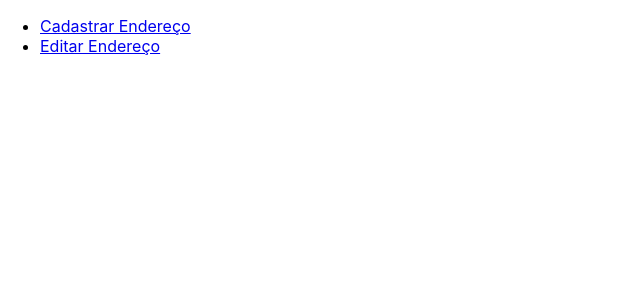
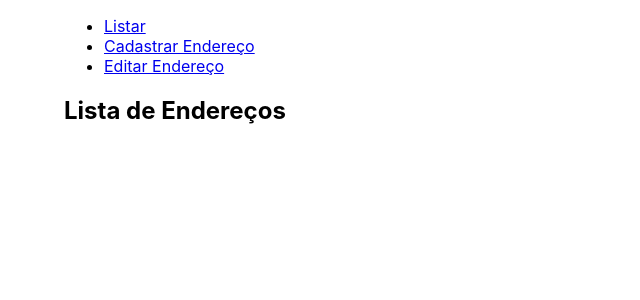
Before and after one commit to yancostasc/BeyondTheBytes, a React (Create React App) app in the folder interplanet-express/: page / in a window 1280 px wide. Shown: the top 300 px of the page, without its empty margins (0-640 px from the left). Built offline with nearby package versions, Linux system fonts and the light colour scheme.

Commit message:
Feat: listar funcionando e material ui baixado para uso futuro

```diff
--- a/interplanet-express/package.json
+++ b/interplanet-express/package.json
@@ -3,6 +3,9 @@
   "version": "0.1.0",
   "private": true,
   "dependencies": {
+    "@emotion/react": "^11.11.4",
+    "@emotion/styled": "^11.11.5",
+    "@mui/material": "^5.15.18",
     "@testing-library/jest-dom": "^5.17.0",
     "@testing-library/react": "^13.4.0",
     "@testing-library/user-event": "^13.5.0",
--- a/interplanet-express/src/App.tsx
+++ b/interplanet-express/src/App.tsx
@@ -1,14 +1,30 @@
-// src/App.tsx
-import React from "react";
-import { BrowserRouter as Router, Routes, Route, Link } from "react-router-dom";
+import { Container } from "@mui/material";
+import React, { useState } from "react";
+import { Link, Route, BrowserRouter as Router, Routes } from "react-router-dom";
+import AddressList from "./components/AddressList";
+import { Address } from "./interfaces/Address";
+import EditAddress from "./pages/EditAddress";
 import RegisterAddress from "./pages/RegisterAddress";
-import EditAddress from "./pages/EditAddress";
 
 const App: React.FC = () => {
+  const [addresses, setAddresses] = useState<Address[]>([]);
+
+  const addAddress = (newAddress: Address) => {
+    setAddresses([...addresses, newAddress]);
+  };
+
+  interface RegisterAddressProps {
+    addAddress: (newAddress: Address) => void;
+  }
+
   return (
     <Router>
+      <Container>
         <nav>
           <ul>
+            <li>
+              <Link to="/">Listar</Link>
+            </li>
             <li>
               <Link to="/register">Cadastrar Endereço</Link>
             </li>
@@ -18,9 +34,14 @@ const App: React.FC = () => {
           </ul>
         </nav>
         <Routes>
-        <Route path="/register" element={<RegisterAddress />} />
+          <Route path="/" element={<AddressList addresses={addresses} />} />
+          <Route
+            path="/register"
+            element={<RegisterAddress addAddress={addAddress} />}
+          />
           <Route path="/edit" element={<EditAddress />} />
         </Routes>
+      </Container>
     </Router>
   );
 };
--- a/interplanet-express/src/pages/RegisterAddress.tsx
+++ b/interplanet-express/src/pages/RegisterAddress.tsx
@@ -1,12 +1,19 @@
-import React, { useState } from "react";
+import React from "react";
+import { useState } from "react";
+import { Address } from "../interfaces/Address";
 
-const RegisterAddress: React.FC = () => {
+interface RegisterAddressProps {
+  addAddress: (newAddress: Address) => void;
+}
+
+const RegisterAddress: React.FC<RegisterAddressProps> = ({ addAddress }) => {
   const [planet, setPlanet] = useState<"Terra" | "Marte">("Terra");
   const [location, setLocation] = useState("");
 
   const handleSubmit = (e: React.FormEvent) => {
     e.preventDefault();
-    alert(`Endereço cadastrado: ${planet} - ${location}`);
+    addAddress({ planet, location });
+    setLocation("");
   };
 
   return (
```
Also changed, not shown: 1 other file (tests, documents, lock files or other folders). Lines whose indentation alone changed are shown as unchanged.
